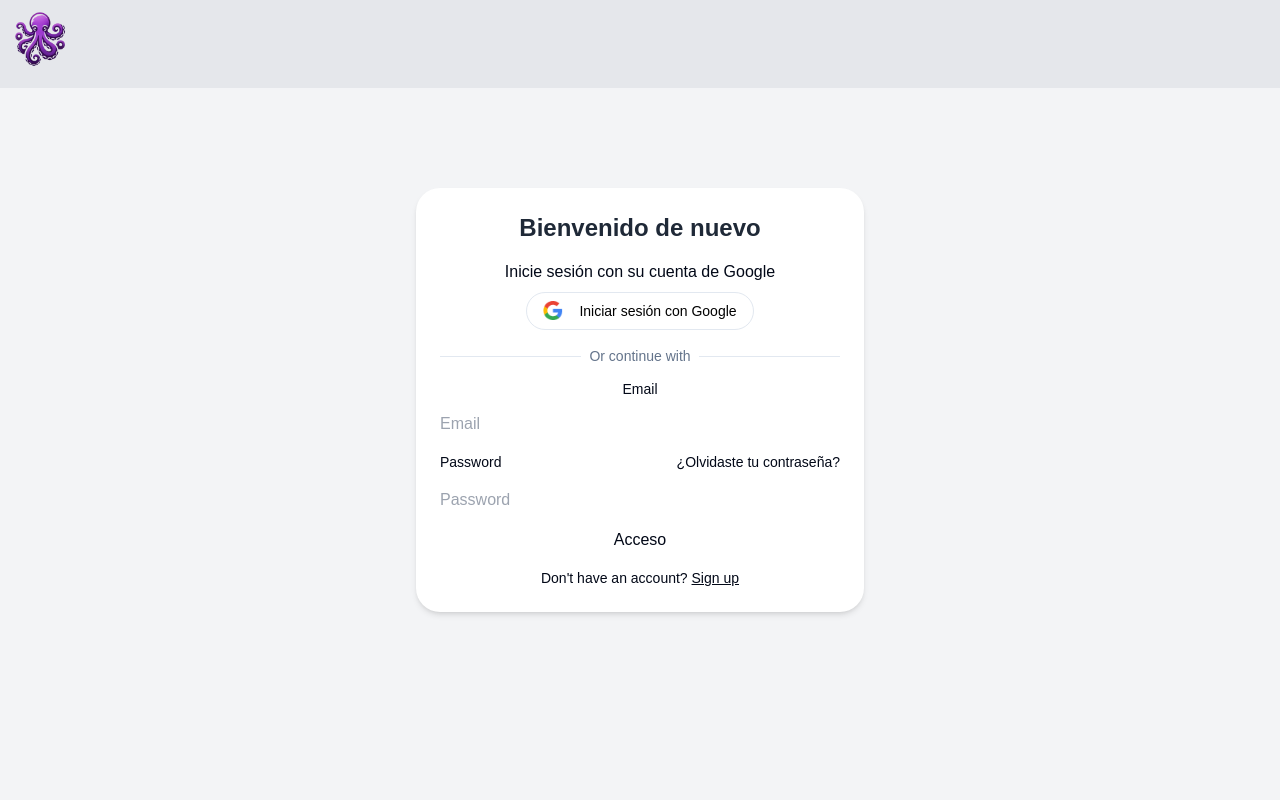
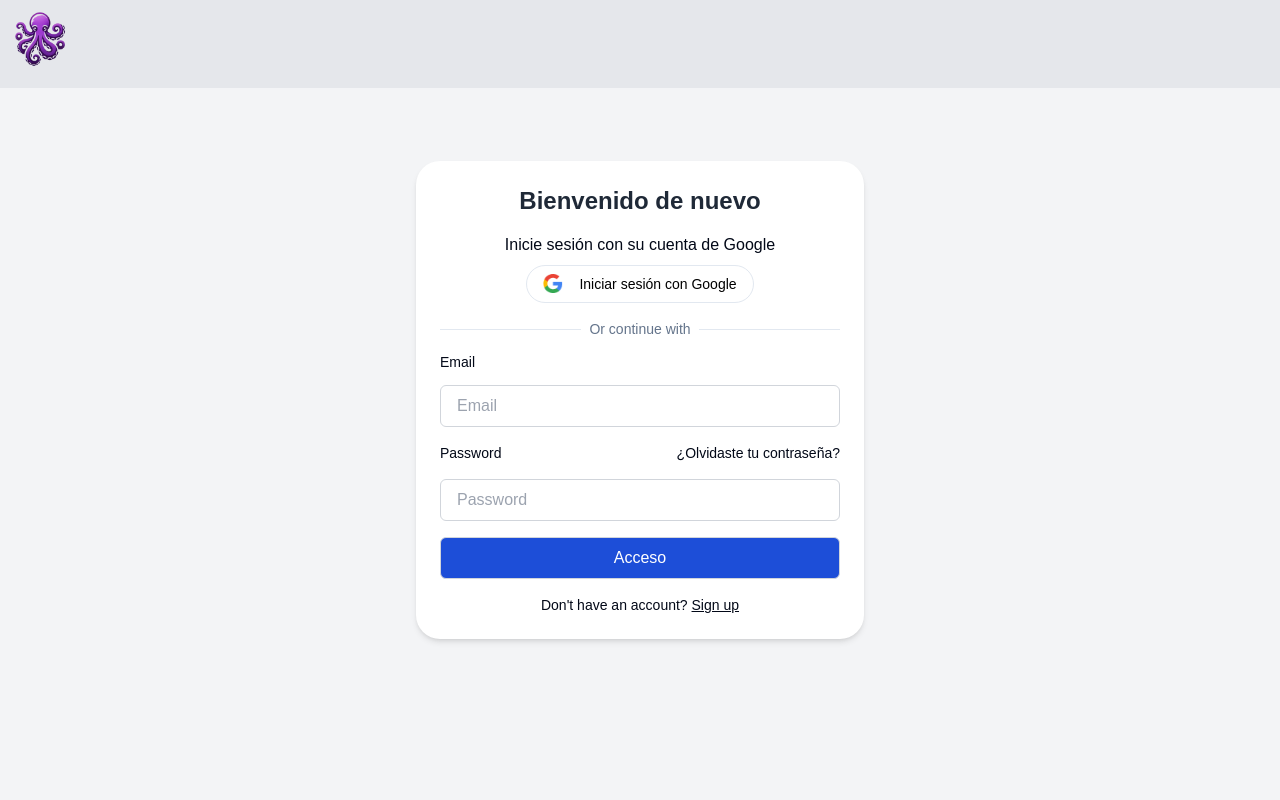
Before and after one commit to gfrassetti/citadelapp, a Next.js app: page /login in a window 1280 px wide. Shown: the top 800 px of the page. Built offline with nearby package versions, Linux system fonts and the light colour scheme; no server answers.

Commit message:
login form style fix

```diff
--- a/src/app/login/page.js
+++ b/src/app/login/page.js
@@ -129,7 +129,8 @@ export default function LoginForm() {
             <button
               type="button"
               onClick={handleGoogleSignIn}
-              className="rounded-full mx-auto px-4 py-2 text-sm font-normal text-black border solid flex"
+// Suggested code may be subject to a license. Learn more: ~LicenseLog:2460848206.
+              className="rounded-full mx-auto px-4 py-2 text-sm font-normal text-black border solid flex hover:bg-gray-300 transition-colors ease-in-out duration-150"
             >
               <Image src="/assets/google-logo.png" alt="Google" width={20} height={20} className="mr-4" />
               Iniciar sesión con Google
@@ -143,26 +144,26 @@ export default function LoginForm() {
         {isResetPassword ? (
           <form onSubmit={handleSubmit(handleResetPassword)} className="flex flex-col gap-4">
             <Label htmlFor="email">Ingrese su email para restablecer contraseña</Label>
-            <input {...register("email")} placeholder="Email" className="input" />
+            <input {...register("email")} placeholder="Email" className="input w-full px-4 py-2 border border-gray-300 rounded-md focus:outline-none focus:ring-2 focus:ring-blue-500" />
             {errors.email && <p className="text-red-500 text-sm">{errors.email.message}</p>}
             <button type="submit" className="btn">Enviar enlace de recuperación</button>
             <button type="button" onClick={() => setIsResetPassword(false)} className="text-sm text-blue-500 hover:underline">Volver al login</button>
           </form>
         ) : (
-          <form onSubmit={handleSubmit(onSubmit)} className="flex flex-col gap-4">
+          <form onSubmit={handleSubmit(onSubmit)} className="flex flex-col text-left gap-4">
             <Label>Email</Label>
-            <input {...register("email")} placeholder="Email" className="input" />
+            <input {...register("email")} placeholder="Email" className="input w-full px-4 py-2 border border-gray-300 rounded-md focus:outline-none focus:ring-2 focus:ring-blue-500" />
             {errors.email && <p className="text-red-500 text-sm">{errors.email.message}</p>}
             <div className="flex items-center">
               <Label>Password</Label>
               <button type="button" onClick={() => setIsResetPassword(true)} className="ml-auto text-sm underline-offset-2 hover:underline">¿Olvidaste tu contraseña?</button>
             </div>
-            <input {...register("password")} type="password" placeholder="Password" className="input" />
+            <input {...register("password")} type="password" placeholder="Password" className="w-full px-4 py-2 border border-gray-300 rounded-md focus:outline-none focus:ring-2 focus:ring-blue-500" />
             {errors.password && <p className="text-red-500 text-sm">{errors.password.message}</p>}
-            <button type="submit" className="btn">Acceso</button>
+            <button type="submit" className="btn bg-blue-700 hover:bg-blue-600 text-white w-full px-4 py-2 border border-gray-300 rounded-md focus:outline-none focus:ring-2 focus:ring-blue-200">Acceso</button>
             {error && <p className="text-red-500">{error}</p>}
             <div className="text-sm text-center">
-              Don&apos;t have an account? <a href="/register" className="underline">Sign up</a>
+              Don&apos;t have an account? <a href="/register" className="underline hover:text-blue-600">Sign up</a>
             </div>
           </form>
         )}
```
